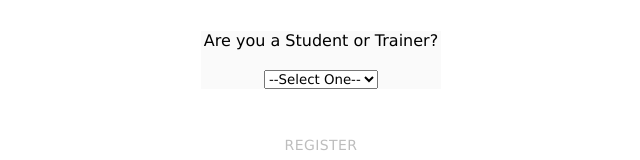
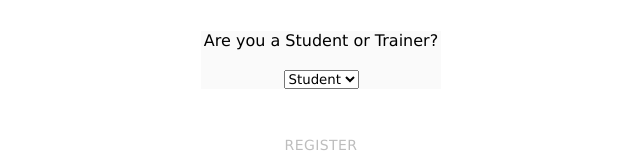
Before and after one commit to ChristopherHarwell/Anywhere-Fitness-Front-End, a React (Create React App) app: page /register in a window 1280 px wide. Shown: the part 1036-1196 px from the top of the page, without its empty margins (145-785 px from the left). Built offline with nearby package versions, Linux system fonts and the light colour scheme.

Commit message:
register works locally

```diff
--- a/src/components/register/register.jsx
+++ b/src/components/register/register.jsx
@@ -18,7 +18,7 @@ function Register() {
    email: "",
    username: "",
    password: "",
-   role_id: null
+   role_id: ""
   });
   const [errors, setErrors] = useState({
     first_name: "",
@@ -26,7 +26,7 @@ function Register() {
    email: "",
    username: "",
    password: "",
-   role_id: null
+   role_id: ""
   });
 
   useEffect(() => {
@@ -159,13 +159,12 @@ function Register() {
         <br/>
         <br/>
               <select
-              name="role_id"
+
               value={formState.role_id}
               onChange={inputChange}
               >
-                <option>--Select One--</option>
-                <option value="1">Student</option>
-                <option value="2">Trainer</option>
+                <option name="role_id" value="client">Student</option>
+                <option name="role_id" value="instructor">Trainer</option>
               </select>
         </div>
 
--- a/src/validation/registerSchema.js
+++ b/src/validation/registerSchema.js
@@ -21,7 +21,8 @@ const registerSchema = yup.object().shape({
     .required("Required")
     .min(2, "password must be at least 4 characters long"),
   role_id: yup
-    .boolean()
+    .string()
+
 });
 
 export default registerSchema;
```
